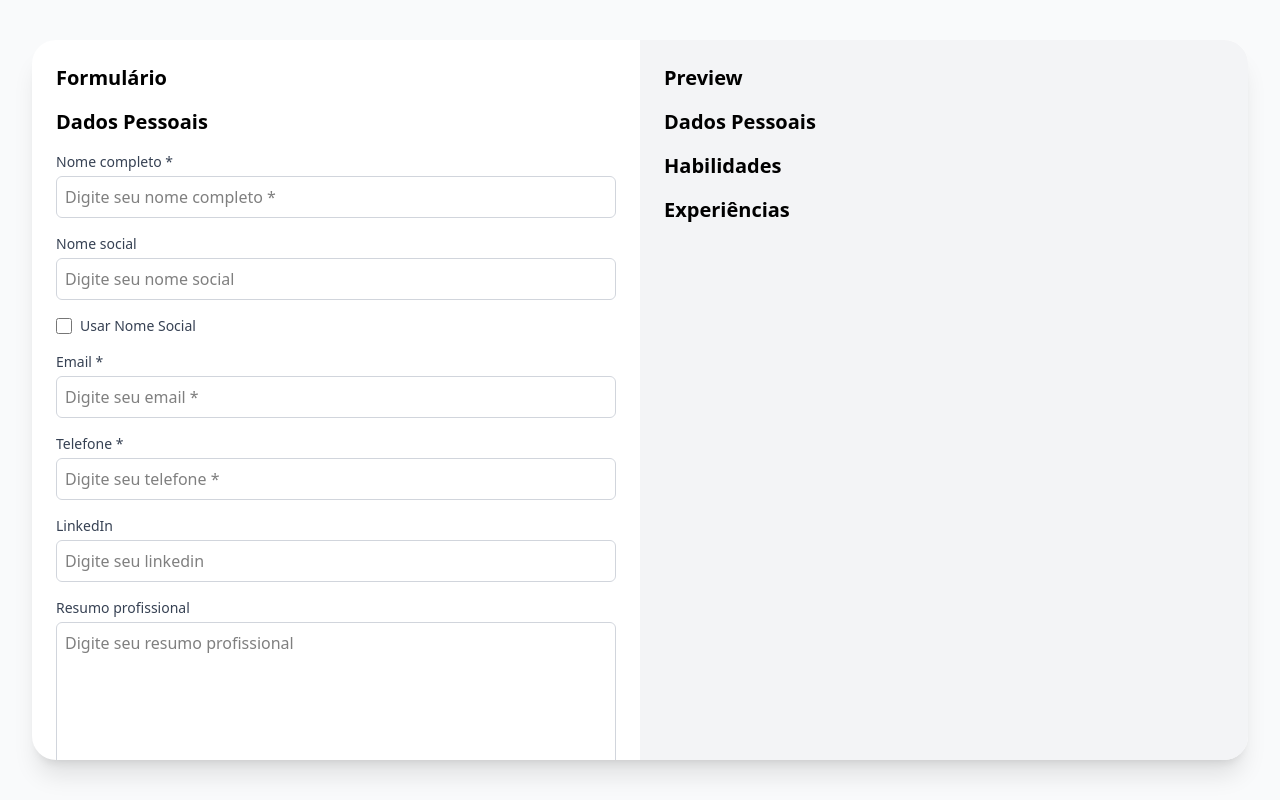
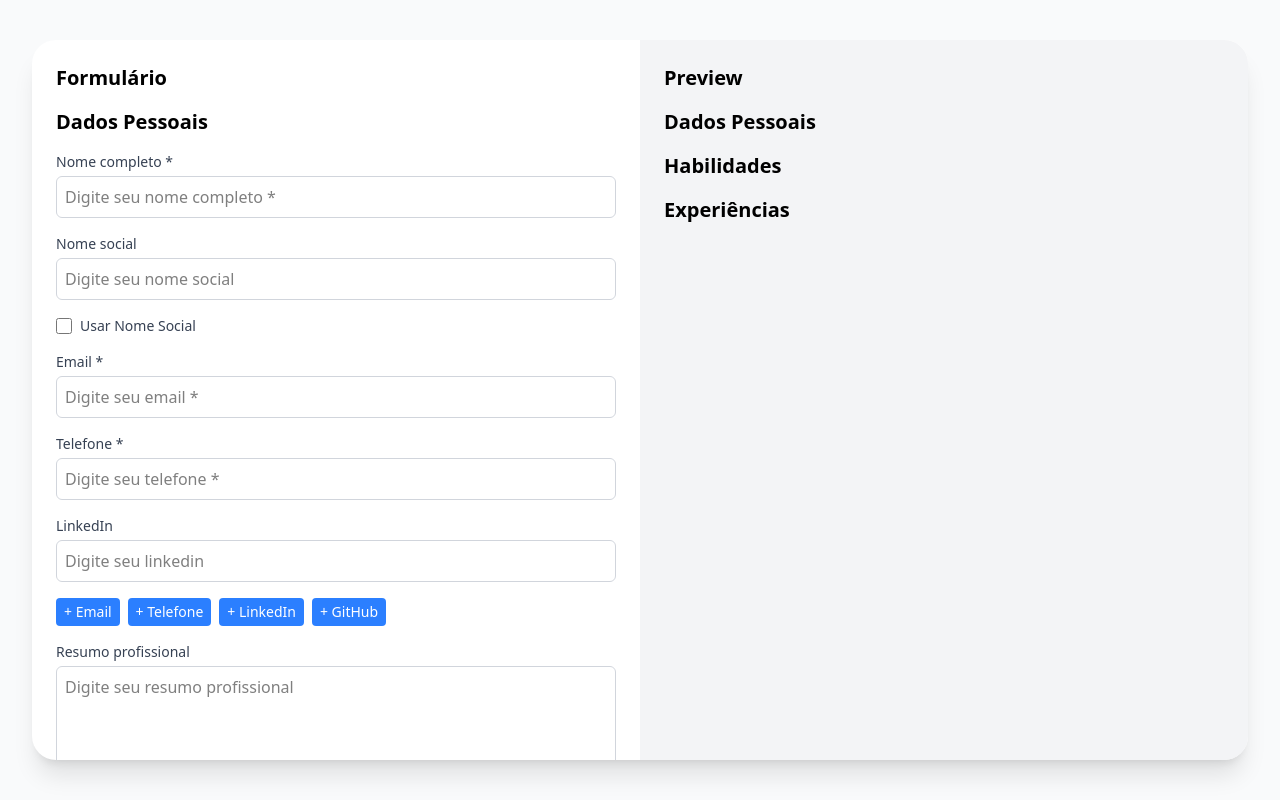
Before and after one commit to Toteck/nextfolio, a React (Vite) app: page / in a window 1280 px wide. Built offline with nearby package versions, Linux system fonts and the light colour scheme.

Commit message:
feat: adicionar meios de contato adicionais

```diff
--- a/src/components/form/DadosPessoais.tsx
+++ b/src/components/form/DadosPessoais.tsx
@@ -54,7 +54,29 @@ export function DadosPessoais() {
     }
   };
 
-  // Validação em tempo real
+  // Contatos extras adicionados pelo usuário
+  const [extraContacts, setExtraContacts] = useState<
+    { type: "email" | "phone" | "linkedin" | "github"; value: string }[]
+  >([]);
+
+  // Funções para adicionar, atualizar e remover contatos extras
+  const addContact = (type: "email" | "phone" | "linkedin" | "github") => {
+    setExtraContacts([...extraContacts, { type, value: "" }]);
+  };
+
+  const updateContact = (index: number, value: string) => {
+    const updated = [...extraContacts];
+    updated[index].value = value;
+    setExtraContacts(updated);
+  };
+
+  const removeContact = (index: number) => {
+    const updated = [...extraContacts];
+    updated.splice(index, 1);
+    setExtraContacts(updated);
+  };
+
+  // Validação em tempo real para campos obrigatórios
   const validateField = (field: string, value: string) => {
     switch (field) {
       case "fullName":
@@ -63,7 +85,6 @@ export function DadosPessoais() {
           fullName: value.trim() === "" ? "Nome obrigatório" : "",
         }));
         break;
-
       case "email":
         setErrors((prev) => ({
           ...prev,
@@ -75,7 +96,6 @@ export function DadosPessoais() {
               : "",
         }));
         break;
-
       case "phone":
         setErrors((prev) => ({
           ...prev,
@@ -102,6 +122,7 @@ export function DadosPessoais() {
     <div className="space-y-4">
       <h2 className="text-xl font-bold mb-4">Dados Pessoais</h2>
 
+      {/* Nome completo */}
       <InputText
         label="Nome completo *"
         value={personalData.fullName}
@@ -111,7 +132,7 @@ export function DadosPessoais() {
         <span className="text-sm text-red-500">{errors.fullName}</span>
       )}
 
-      {/* Nome Social */}
+      {/* Nome social */}
       <InputText
         label="Nome social"
         value={personalData.socialName}
@@ -129,6 +150,7 @@ export function DadosPessoais() {
         <label className="text-sm text-gray-700">Usar Nome Social</label>
       </div>
 
+      {/* Campos fixos */}
       <InputEmail
         label="Email *"
         value={personalData.email}
@@ -157,6 +179,84 @@ export function DadosPessoais() {
         onChange={(value) => handleChange("linkedin", value)}
       />
 
+      {/* Contatos extras */}
+      {extraContacts.map((contact, index) => (
+        <div key={index} className="flex items-end gap-2 ">
+          {contact.type === "email" && (
+            <InputEmail
+              label="Email adicional"
+              value={contact.value}
+              onChange={(val) => updateContact(index, val)}
+            />
+          )}
+          {contact.type === "phone" && (
+            <InputPhone
+              label="Telefone adicional"
+              value={contact.value}
+              onChange={(val) => {
+                const digits = val.replace(/\D/g, "");
+                const masked = maskPhoneDigits(digits);
+                updateContact(index, masked);
+              }}
+            />
+          )}
+          {contact.type === "linkedin" && (
+            <InputLinkedIn
+              label="LinkedIn adicional"
+              value={contact.value}
+              onChange={(val) => updateContact(index, val)}
+            />
+          )}
+          {contact.type === "github" && (
+            <InputText
+              label="GitHub"
+              value={contact.value}
+              onChange={(val) => updateContact(index, val)}
+            />
+          )}
+
+          <button
+            type="button"
+            className="text-red-500 font-bold px-1 py-0.5 text-sm border border-red-500 rounded hover:bg-red-500 hover:text-white transition-colors"
+            onClick={() => removeContact(index)}
+          >
+            Remover
+          </button>
+        </div>
+      ))}
+
+      {/* Botões para adicionar novos contatos */}
+      <div className="flex gap-2 mt-2">
+        <button
+          type="button"
+          className="px-2 py-1 text-sm bg-blue-500 text-white rounded"
+          onClick={() => addContact("email")}
+        >
+          + Email
+        </button>
+        <button
+          type="button"
+          className="px-2 py-1 text-sm bg-blue-500 text-white rounded"
+          onClick={() => addContact("phone")}
+        >
+          + Telefone
+        </button>
+        <button
+          type="button"
+          className="px-2 py-1 text-sm bg-blue-500 text-white rounded"
+          onClick={() => addContact("linkedin")}
+        >
+          + LinkedIn
+        </button>
+        <button
+          type="button"
+          className="px-2 py-1 text-sm bg-blue-500 text-white rounded"
+          onClick={() => addContact("github")}
+        >
+          + GitHub
+        </button>
+      </div>
+
       {/* Resumo profissional com contador de caracteres*/}
       <div className="flex flex-col">
         <TextAreaResumo
```
Lines whose indentation alone changed are shown as unchanged.
